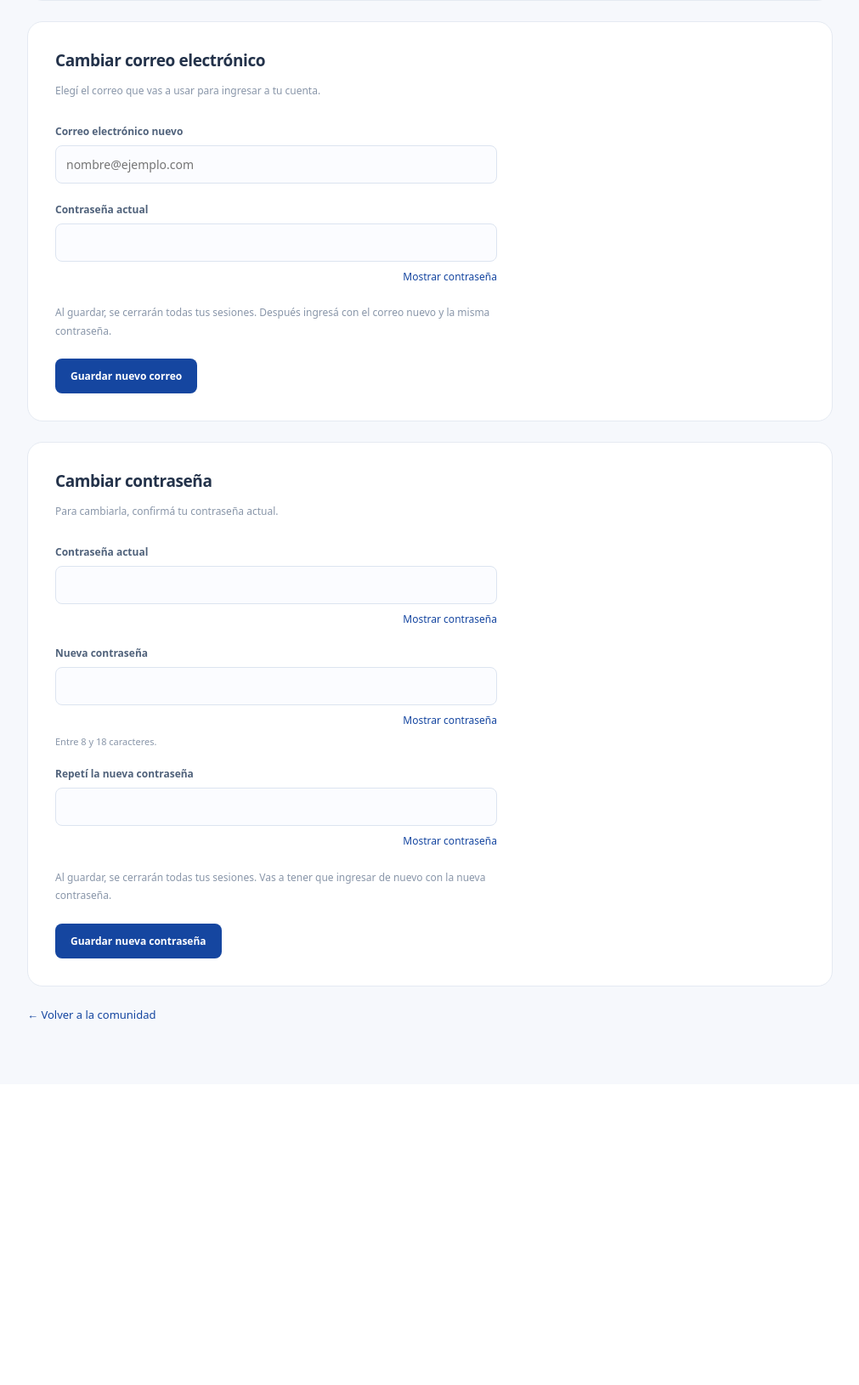
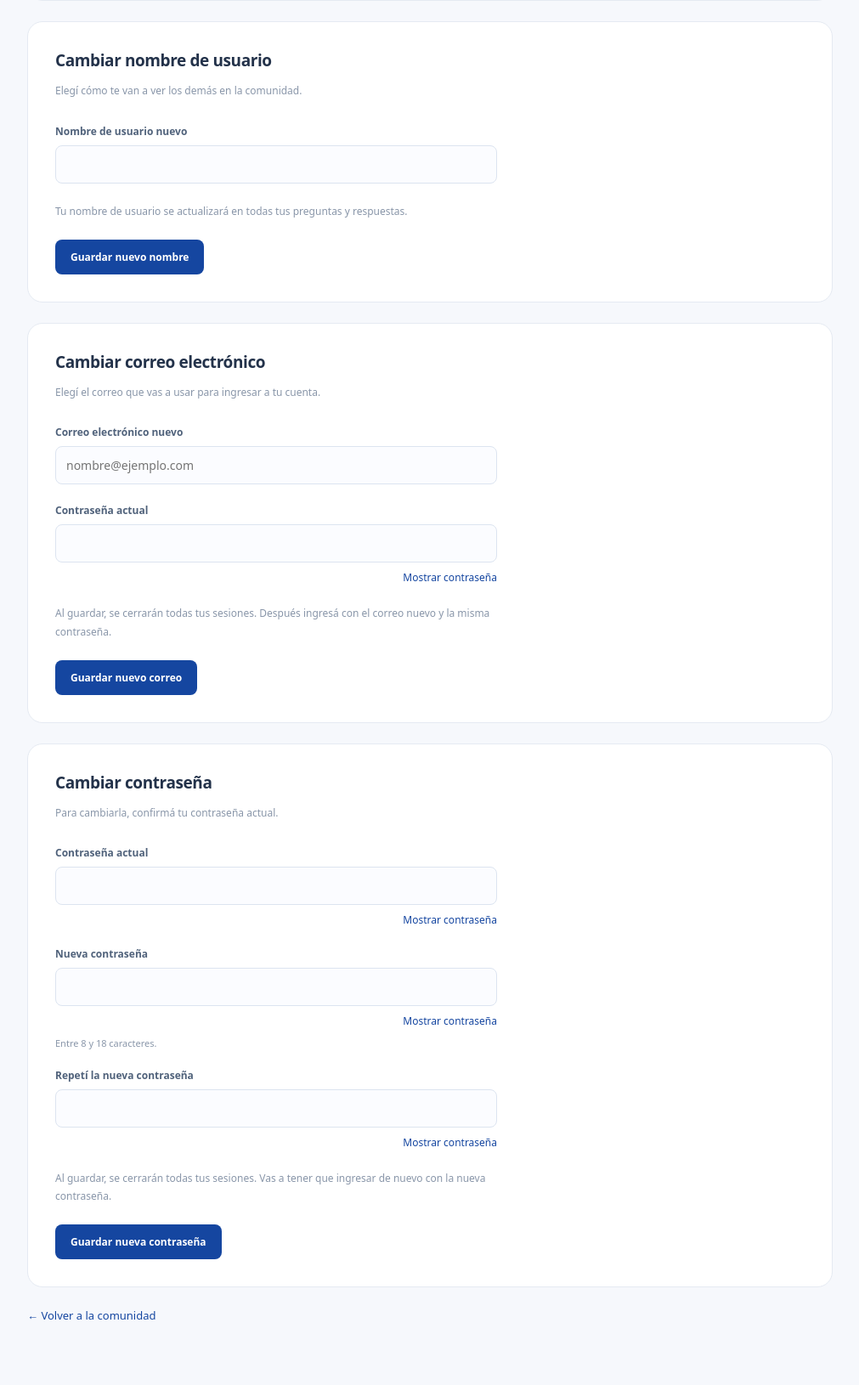
Before and after one commit to FacuArmando/Compilando..., a Flask app: template compilando/templates/auth/account.html in a window 1280 px wide. Shown: the part 637-2267 px from the top of the page at 85% size, without its empty margins (268-1279 px from the left). Before the commit the page ends 1836 px from the top, so only its background shows below. Run offline with Flask 3, Linux system fonts and the light colour scheme; the template is opened without the code that fills it, so the values that code supplies are empty.

Commit message:
Implemente la issue #29: Implementar modificacion del nombre del Usuario

```diff
--- a/compilando/templates/auth/account.html
+++ b/compilando/templates/auth/account.html
@@ -37,6 +37,28 @@
         </dl>
         <p class="account-note">{{ ui("Tu nombre de usuario aparece junto a tus preguntas y respuestas.") }}</p>
       </section>
+
+        <section class="account-card account-settings" id="cambiar-username" aria-labelledby="username-title">
+        <h2 id="username-title">{{ ui("Cambiar nombre de usuario") }}</h2>
+        <p class="account-note">{{ ui("Elegí cómo te van a ver los demás en la comunidad.") }}</p>
+
+        {% if username_error %}
+          <p class="form-error" id="username-error" role="alert">{{ ui(username_error) }}</p>
+        {% endif %}
+
+        <form class="account-settings-form account-username-form" action="{{ url_for('auth.change_username') }}" method="post">
+          <input type="hidden" name="csrf_token" value="{{ csrf_token() }}">
+          <div class="field">
+            <label for="username-nuevo">{{ ui("Nombre de usuario nuevo") }}</label>
+            <input id="username-nuevo" name="username_nuevo" type="text" autocomplete="username"
+                   maxlength="80" value="{{ username_nuevo|default(usuario_actual.username) }}"
+                   required{% if username_error %} autofocus{% endif %}>
+          </div>
+          <p class="account-note">{{ ui("Tu nombre de usuario se actualizará en todas tus preguntas y respuestas.") }}</p>
+          <button type="submit">{{ ui("Guardar nuevo nombre") }}</button>
+        </form>
+      </section>
+
 
       <section class="account-card account-settings" id="cambiar-correo" aria-labelledby="email-title">
         <h2 id="email-title">{{ ui("Cambiar correo electrónico") }}</h2>
--- a/compilando/translations/en.json
+++ b/compilando/translations/en.json
@@ -275,5 +275,17 @@
   "Usá nombres de archivo de hasta {max} caracteres, sin caracteres invisibles o de control.": "Use file names up to {max} characters long, without invisible or control characters.",
   "{name}: elegí un archivo de estos tipos: {extensions}.": "{name}: choose one of these file types: {extensions}.",
   "{name}: supera el máximo de {size} por archivo.": "{name}: exceeds the maximum of {size} per file.",
-  "Los archivos juntos superan el límite total de {size}.": "The files exceed the combined size limit of {size}."
+  "Los archivos juntos superan el límite total de {size}.": "The files exceed the combined size limit of {size}.",
+  "Cambiar nombre de usuario": "Change username",
+  "Completá el nuevo nombre de usuario.": "Please enter the new username.",
+  "El nombre de usuario debe tener como máximo 80 caracteres.": "Username must be at most 80 characters.",
+  "Elegí cómo te van a ver los demás en la comunidad.": "Choose how others will see you in the community.",
+  "Elegí un nombre de usuario diferente del actual.": "Choose a username different from your current one.",
+  "Ese nombre de usuario ya está registrado.": "That username is already registered.",
+  "Guardar nuevo nombre": "Save new username",
+  "Hubo demasiados intentos. Esperá unos minutos antes de volver a probar.": "Too many attempts. Wait a few minutes before trying again.",
+  "Los datos de tu cuenta cambiaron. Volvé a iniciar sesión.": "Your account details changed. Sign in again.",
+  "Nombre de usuario nuevo": "New username",
+  "Tu nombre de usuario se actualizará en todas tus preguntas y respuestas.": "Your username will be updated across all your questions and answers.",
+  "Tu nombre de usuario se actualizó.": "Your username has been updated."
 }
```
Also changed, not shown: compilando/modules/auth/routes.py (+33 -0 lines), compilando/modules/auth/services.py (+35 -0 lines).
